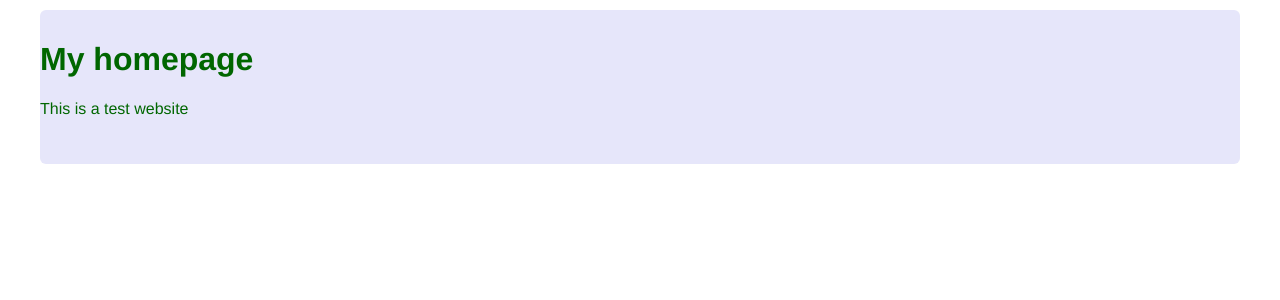
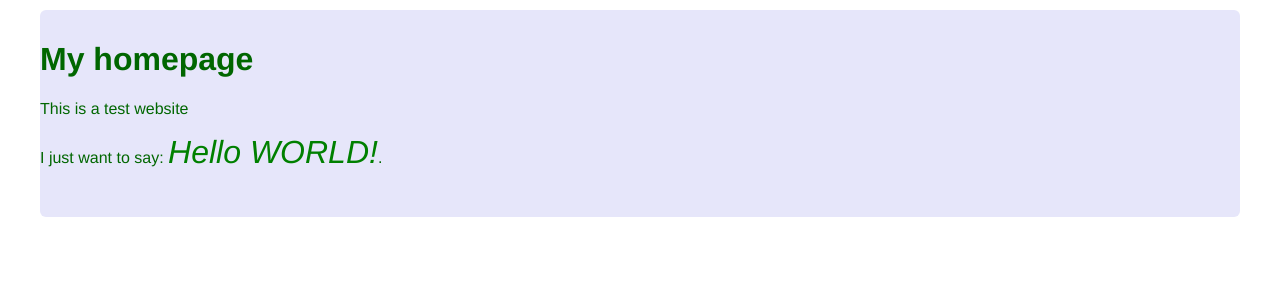
Before and after one commit to joseph-francis/Pipfolio, a Flask app: page / in a window 1280 px wide. Shown: the part 35-335 px from the top of the page. Run offline with Flask 2, Linux system fonts and the light colour scheme.

Commit message:
Custom templating

```diff
--- a/app.py
+++ b/app.py
@@ -5,7 +5,8 @@ app = Flask(__name__)
 
 @app.route('/')
 def hello_world():
-    return render_template("home.html")
+    some = "Hello WORLD!"
+    return render_template("home.html", something=some)
 
 
 @app.route("/about")
--- a/templates/home.html
+++ b/templates/home.html
@@ -3,5 +3,10 @@
 <div class="home">
     <h1>My homepage</h1>
     <p>This is a test website</p>
+    {% if something %}
+        <p>I just want to say: <em style="color: green; font-size: 2em;">{{ something }}</em>.</p>
+    {% else %}
+        <p>Hello World!</p>
+    {% endif %}
 </div>
 {% endblock %}
```
